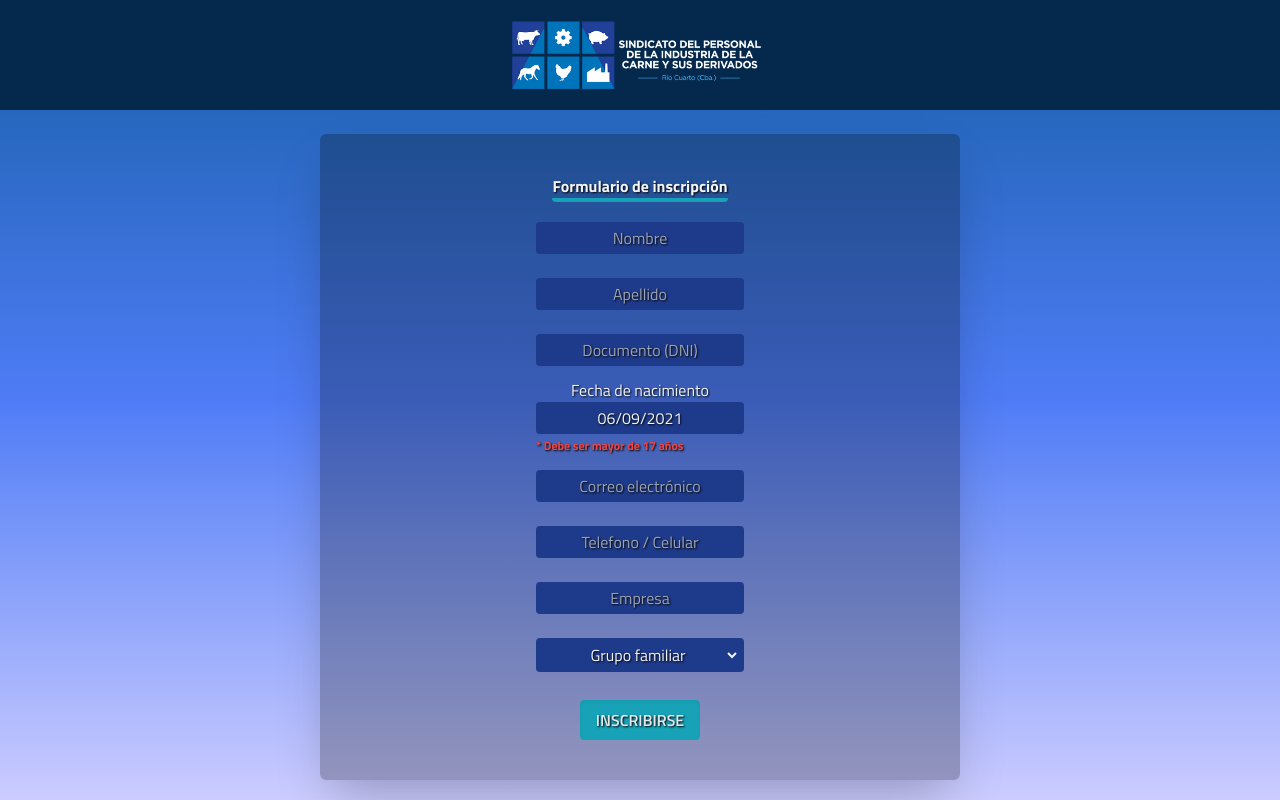
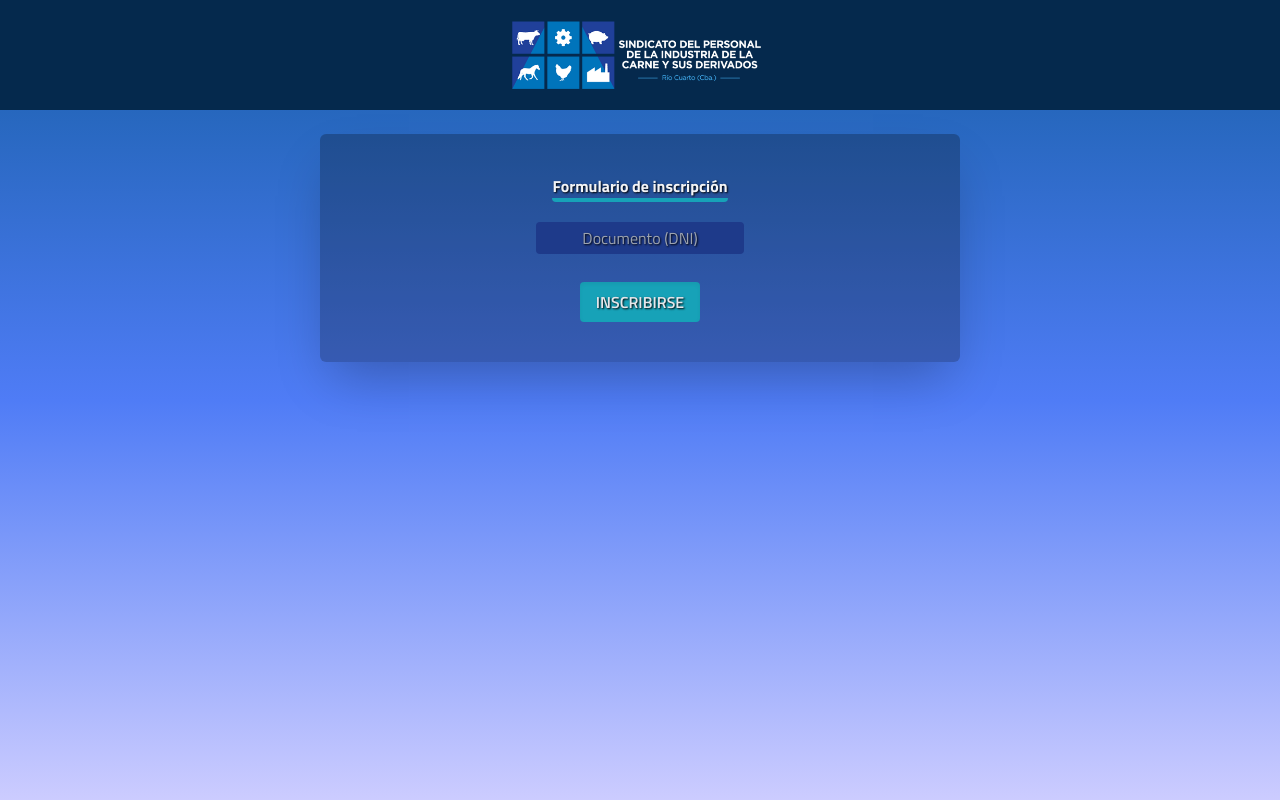
Before and after one commit to narzaut/sindicarne-front, a React (Create React App) app: page / in a window 1280 px wide. Built offline with nearby package versions, Linux system fonts and the light colour scheme.

Commit message:
show all errors

```diff
--- a/src/components/FormInput.jsx
+++ b/src/components/FormInput.jsx
@@ -1,11 +1,16 @@
-import React from "react";
+import React, {useState} from "react";
 
 export function TextInput({type, errors, register, value, placeholder, required }) {
+	/* Validation based on prop 'type' */
 	let reg;
+
 	if (type == 'email'){
 		reg = register(value, {required: {value:required, message:'* Campo requerido'}, pattern: {value:/^\S+@\S+$/i, message:'* Email inválido'}})
 	} else if (type == 'tel'){
 		reg = register(value, {required: {value:required, message:'* Campo requerido'}, pattern: {value:/^[0-9]+$/i, message:'* Número no válido'}, minLength: {value: 6, message:'* Número no válido'}, maxLength: {value: 12, message:'* Número no válido'}})
+	} else if (type == 'dni'){
+		reg = register(value, { required: {value: required, message:'* Campo requerido'}, pattern: {value:/^[0-9]+$/i, message:'* Error, recuerde ingresar solo números'}, minLength: {value: 7, message:'* Documento no válido'}, maxLength: {value: 8, message:'* Documento no válido'}})
+
 	} else{
 		reg = register(value, { required: {value: required, message:'* Campo requerido'}})
 	}
@@ -19,8 +24,10 @@ export function TextInput({type, errors, register, value, placeholder, required
 				placeholder={placeholder}
 				onFocus={e => e.target.placeholder= ''}
 				onBlur={e => (e.target.placeholder=placeholder)}
+
 			/>
 			{errors?.message && <p className='text-shadow pt-1 pl-1 text-xs text-red-500 font-bold'>{errors?.message}</p>}
+			{console.log(errors)}
 		</div>
   );
 }
--- a/src/components/InscriptionForm.jsx
+++ b/src/components/InscriptionForm.jsx
@@ -14,9 +14,8 @@ export const InscriptionForm = () => {
 
 	registerLocale('es', es)
 
-	const { register, handleSubmit, formState: { errors } } = useForm();
+	const { register, handleSubmit, formState: { errors } } = useForm({criteriaMode: "all"});
 	const [startDate, setStartDate] = useState(new Date());
-	const [validated, setValidated] = useState(false)
 
 
 	const onSubmit = (data, e) => {
@@ -62,18 +61,8 @@ export const InscriptionForm = () => {
 		<div className='flex flex-col  titillium-font w-full  items-center justify-center pb-10 mt-6'>
 			<form className=' rounded-md glass shadow-2xl w-3/4 lg:w-1/2 py-4  lg:py-10  flex flex-col items-center justify-center' onSubmit={ handleSubmit(onSubmit)}>
 				<p className='text-shadow mb-2  text-gray-100  font-bold border-b-4 border-green rounded max-w-max'>Formulario de inscripción</p>
-    		<TextInput key={'asd'} value='nombrePostulante' errors={errors.nombrePostulante}  placeholder='Nombre' register={register} required={true}/>
-    		<TextInput key={'asd1'} value='apellido' errors={errors.apellido} placeholder='Apellido' register={register}  required={true}/>
-    		<DniInput key={'asd2'} value='dniPostulante' errors={errors.dniPostulante}  placeholder='Documento (DNI)' register={register} required={true}/>
-    		<div className='text-center mx-auto pb-1 text-green  text-shadow'>
-					<p className='text-gray-100'>Fecha de nacimiento</p>
-					<DatePicker key={'asd3'} dateFormat="dd/MM/yyyy" selected={startDate} className='bg-blue-900 text-gray-100 text-shadow rounded w-52 py-1 text-center' locale="es"  onChange={(date) => {setStartDate(date)}} />
-					{startDate.getFullYear() > 2004 ? <p className='text-shadow text-left pt-1  text-xs text-red-500 font-bold'>* Debe ser mayor de 17 años</p> : ''}
-				</div>
-				<TextInput type={'email'} key={'asd4'} value='emailPostulante' errors={errors.emailPostulante}  placeholder='Correo electrónico' register={register} required={true}/>
-    		<TextInput type={'tel'} key={'asd5'} value='telPostulante' errors={errors.telPostulante}  placeholder='Telefono / Celular' register={register} required={true}/>
-    		<TextInput key={'asd6'} value='empresaPostulante' errors={errors.empresaPostulante} placeholder='Empresa' register={register} required={true} />
-				<SelectInput key={'asd7'} options={grupoFamiliarOptions} placeholder='Grupo familiar' value='estadocivil' errors={errors.estadocivil} register={register} required={true} />
+    		<TextInput type={'dni'} key={'asd2'} value='dniPostulante' errors={errors.dniPostulante}  placeholder='Documento (DNI)' register={register} required={true}/>
+
 
 
 				<input value='INSCRIBIRSE' className='shadow-inner transition mt-4 hover:border-0 hover-bg-green text-gray-200 text-shadow rounded hover:border-2 hover:border-blue-900 px-4 py-2 bg-green text-gray-100 font-semibold hover-press-animation hover:shadow-2xl' type="submit"/>
@@ -86,14 +75,14 @@ export const InscriptionForm = () => {
 
 <TextInput key={'asd'} value='nombrePostulante' errors={errors.nombrePostulante}  placeholder='Nombre' register={register} required={true}/>
     		<TextInput key={'asd1'} value='apellido' errors={errors.apellido} placeholder='Apellido' register={register}  required={true}/>
-    		<DniInput key={'asd2'} value='dniPostulante' errors={errors.dniPostulante}  placeholder='Documento (DNI)' register={register} required={true}/>
+    		<TextInput type={'dni'} key={'asd2'} value='dniPostulante' errors={errors.dniPostulante}  placeholder='Documento (DNI)' register={register} required={true}/>
     		<div className='text-center mx-auto pb-1 text-green  text-shadow'>
 					<p className='text-gray-100'>Fecha de nacimiento</p>
 					<DatePicker key={'asd3'} dateFormat="dd/MM/yyyy" selected={startDate} className='bg-blue-900 text-gray-100 text-shadow rounded w-52 py-1 text-center' locale="es"  onChange={(date) => {setStartDate(date)}} />
 					{startDate.getFullYear() > 2004 ? <p className='text-shadow text-left pt-1  text-xs text-red-500 font-bold'>* Debe ser mayor de 17 años</p> : ''}
 				</div>
 				<TextInput type={'email'} key={'asd4'} value='emailPostulante' errors={errors.emailPostulante}  placeholder='Correo electrónico' register={register} required={true}/>
-    		<TextInput key={'asd5'} value='telPostulante' errors={errors.telPostulante}  placeholder='Telefono / Celular' register={register} required={true}/>
+    		<TextInput type={'tel'} key={'asd5'} value='telPostulante' errors={errors.telPostulante}  placeholder='Telefono / Celular' register={register} required={true}/>
     		<TextInput key={'asd6'} value='empresaPostulante' errors={errors.empresaPostulante} placeholder='Empresa' register={register} required={true} />
 				<SelectInput key={'asd7'} options={grupoFamiliarOptions} placeholder='Grupo familiar' value='estadocivil' errors={errors.estadocivil} register={register} required={true} />
 */
```
